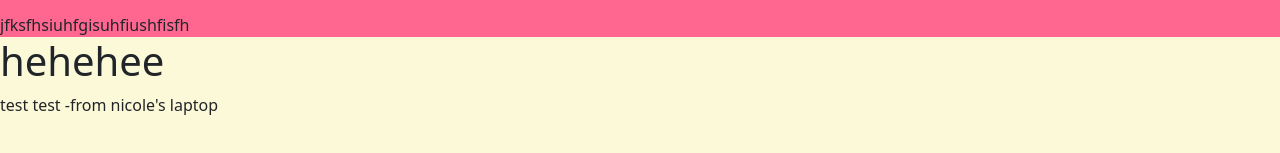
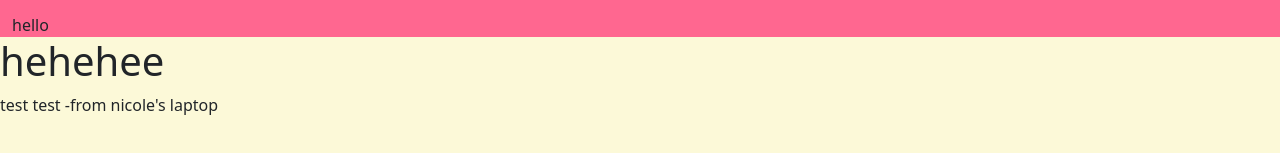
Before and after one commit to Nicoolaid/Claw-and-Paw, a plain HTML site: page index.html in a window 1280 px wide. Shown: the part 175-328 px from the top of the page. Drawn offline with nearby package versions, Linux system fonts and the light colour scheme.

Commit message:
tested sync

```diff
--- a/index.html
+++ b/index.html
@@ -34,7 +34,11 @@
       </li>
     </ul>
     <div class="tab-content" id="pills-tabContent">
-      <div class="tab-pane fade show active" id="pills-home" role="tabpanel" aria-labelledby="pills-home-tab" tabindex="0">jfksfhsiuhfgisuhfiushfisfh</div>
+      <div class="tab-pane fade show active" id="pills-home" role="tabpanel" aria-labelledby="pills-home-tab" tabindex="0">
+        <div class="container-fluid">
+          hello
+        </div>
+      </div>
       <div class="tab-pane fade" id="pills-claw" role="tabpanel" aria-labelledby="pills-claw-tab" tabindex="0">dhdfhdfgdgdgd</div>
       <div class="tab-pane fade" id="pills-collection" role="tabpanel" aria-labelledby="pills-collection-tab" tabindex="0"></div>
       <div class="tab-pane fade" id="pills-about" role="tabpanel" aria-labelledby="pills-about-tab" tabindex="0"></div>
```
